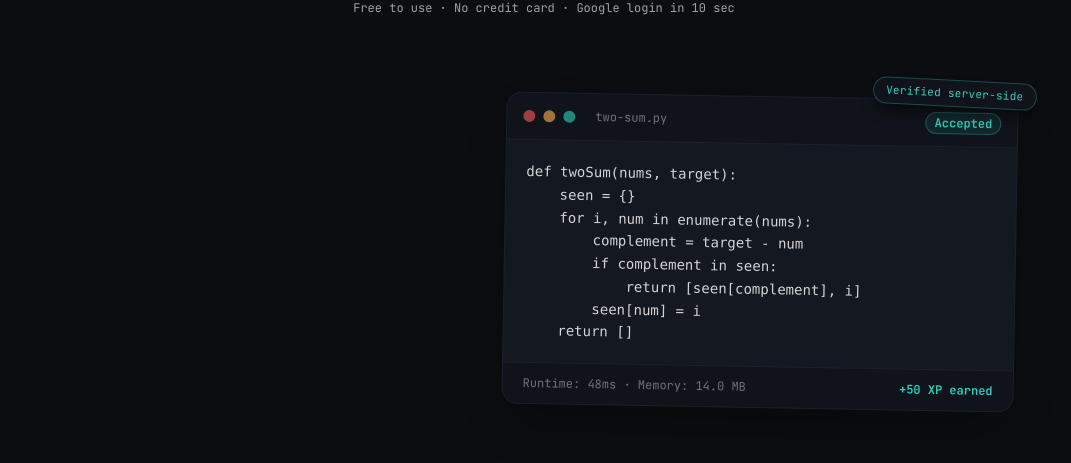
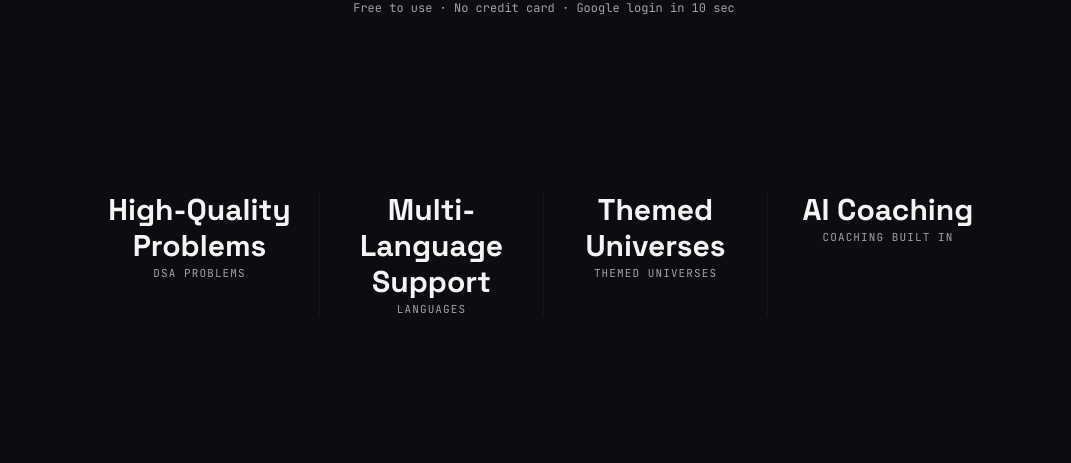
Before and after one commit to SSVP-debug/code-climb, a React (Vite) app: page / in a window 1280 px wide. Shown: the part 567-1030 px from the top of the page, without its empty margins (96-1167 px from the left). Built offline with nearby package versions, Linux system fonts and the light colour scheme; no server answers.

Commit message:
Removed static code image in hero section

```diff
--- a/src/components/landing/HeroSection.jsx
+++ b/src/components/landing/HeroSection.jsx
@@ -2,86 +2,18 @@ import Button from "../ui/Button";
 
 const TRUST_SIGNALS = "Free to use · No credit card · Google login in 10 sec";
 
-const CODE_PREVIEW = `def twoSum(nums, target):
-    seen = {}
-    for i, num in enumerate(nums):
-        complement = target - num
-        if complement in seen:
-            return [seen[complement], i]
-        seen[num] = i
-    return []`;
-
 /**
- * A single, frozen "Accepted" verdict card — the Hero's one visual anchor.
+ * Hero — single-column, centered, editorial (blueprint §7).
  *
- * Deliberately NOT the animated HeroTerminal. Blueprint §7 moves the live
- * type → run → accept cycle into its own Product Demonstration section
- * (Phase 3D), where it gets a full section's attention budget instead of
- * competing with the H1 for the first three seconds. HeroTerminal.jsx and
- * ConstellationBackground.jsx are untouched and unchanged — still exactly
- * as they were — and simply aren't rendered by the Hero anymore; they're
- * reserved for that later reuse. This card borrows their visual
- * vocabulary (window chrome, verdict badge, runtime/memory row) without
- * any of their timers or canvas loop, per Phase 2 reference (A): a
- * confident static composition over a generic-feeling animation.
+ * Copy leads with the product's actual differentiator (verified solves →
+ * provable profile) instead of a retention framing.
  *
- * Purely illustrative — every fact it shows is already stated in the H1
- * and subhead — so the whole thing is aria-hidden rather than have a
- * screen reader narrate a fake code file.
- *
- * Theme note (Phase 1): intentional dark surface, unchanged in White
- * Mode — same reasoning as HeroTerminal, which this borrows its visual
- * vocabulary from. The surrounding Hero copy (H1/subhead/eyebrow/trust
- * signal, below) uses the semantic theme tokens; this card does not.
- */
-function ProofCard() {
-  return (
-    <div aria-hidden="true" className="relative w-full">
-      <span className="absolute -top-3 -right-3 z-10 rotate-3 rounded-full border border-verdict-accept/30 bg-ink-900 px-3 py-1 font-mono-ui text-[11px] tracking-wide text-verdict-accept shadow-lg shadow-black/40 md:-top-4 md:-right-5">
-        Verified server-side
-      </span>
-
-      <div className="overflow-hidden rounded-2xl border border-ink-700 bg-ink-800 font-mono-ui shadow-2xl shadow-black/30 rotate-1">
-        <div className="flex items-center gap-2 border-b border-ink-700 bg-ink-900 px-4 py-3">
-          <span className="h-3 w-3 rounded-full bg-verdict-reject/60" />
-          <span className="h-3 w-3 rounded-full bg-verdict-pending/60" />
-          <span className="h-3 w-3 rounded-full bg-verdict-accept/60" />
-          <span className="ml-3 text-xs text-zinc-500">two-sum.py</span>
-          <span className="ml-auto rounded-full border border-verdict-accept/30 bg-verdict-accept/10 px-2 py-0.5 text-xs font-semibold text-verdict-accept">
-            Accepted
-          </span>
-        </div>
-
-        <pre className="overflow-x-auto p-5 text-sm leading-relaxed text-zinc-300">
-          <code>{CODE_PREVIEW}</code>
-        </pre>
-
-        <div className="flex items-center justify-between border-t border-ink-700 bg-ink-900 px-5 py-3 text-xs">
-          <span className="text-zinc-500">Runtime: 48ms · Memory: 14.0 MB</span>
-          <span className="font-semibold text-verdict-accept">+50 XP earned</span>
-        </div>
-      </div>
-    </div>
-  );
-}
-
-/**
- * Hero — Phase 3B redesign.
- *
- * Single-column, centered, editorial (blueprint §7) rather than the
- * pre-redesign two-column copy/terminal split — the eye no longer has to
- * choose between reading the H1 and watching an animation in the same
- * three seconds. Copy leads with the product's actual differentiator
- * (verified solves → provable profile) instead of a retention framing.
- *
- * The one deliberate asymmetric/bleed moment: the ProofCard sits in its
- * own wider container and, from `md` up, is pushed toward the right edge
- * rather than centered under the text — plus the small floating
- * "Verified server-side" chip breaks the card's own top-right corner.
- * That's the section's only out-of-layout gesture; everything else stays
- * centered and quiet on purpose (Phase 2 design philosophy: selective,
- * not everywhere). On mobile the card simply centers full-width — the
- * asymmetry is desktop-space only, not fought for on a narrow viewport.
+ * No code/terminal visual here by design — the live type → run → accept
+ * cycle lives in its own Product Demonstration section further down,
+ * where it gets a full section's attention budget instead of competing
+ * with the H1 for the first three seconds. HeroTerminal.jsx and
+ * ConstellationBackground.jsx are unrelated/untouched and reserved for
+ * that section's use.
  *
  * Auth-aware CTA destinations/labels are unchanged from the pre-redesign
  * version.
@@ -126,12 +58,6 @@ function HeroSection({ user }) {
 
         <p className="mt-5 font-mono-ui text-xs text-[var(--muted-foreground)]">{TRUST_SIGNALS}</p>
       </div>
-
-      <div className="lp-reveal lp-in-view mx-auto mt-16 max-w-5xl md:mt-20 md:flex md:justify-end">
-        <div className="mx-auto w-full md:mx-0 md:mr-4 md:max-w-lg lg:mr-10">
-          <ProofCard />
-        </div>
-      </div>
     </section>
   );
 }
```
